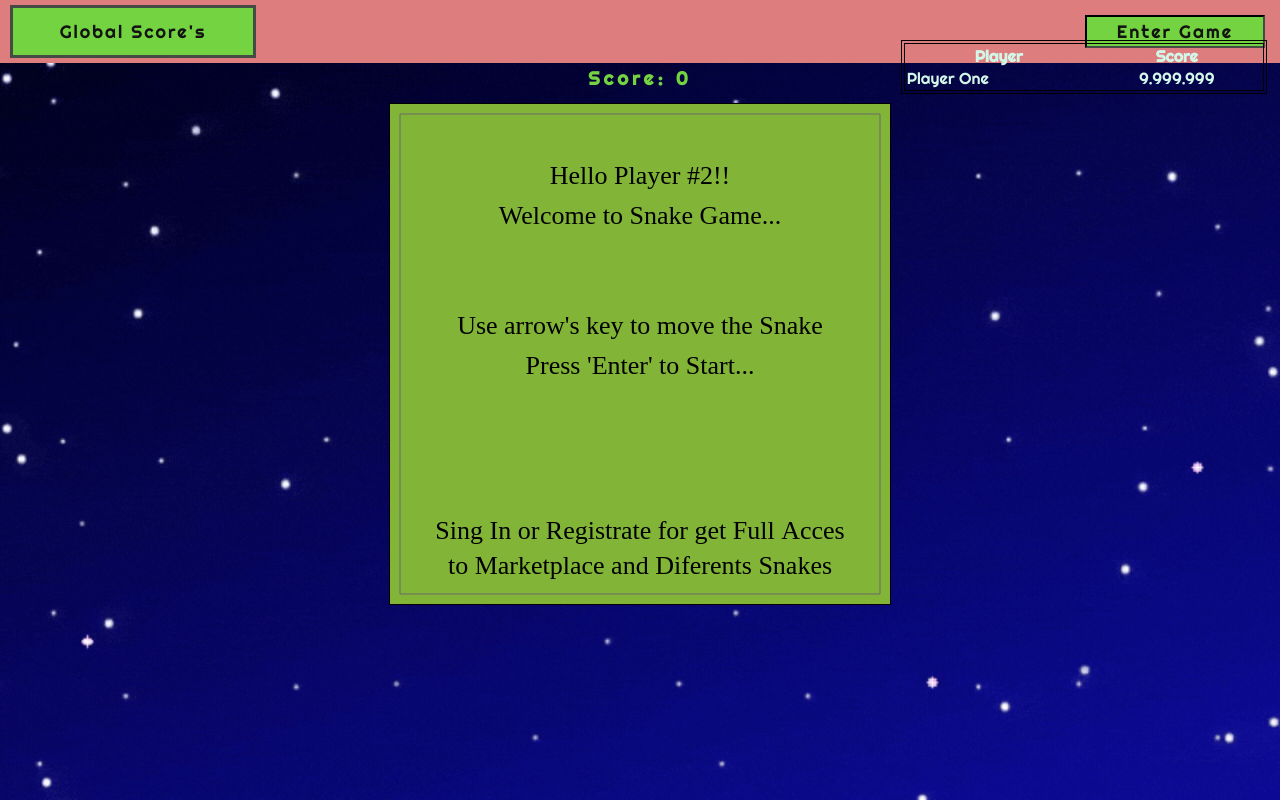
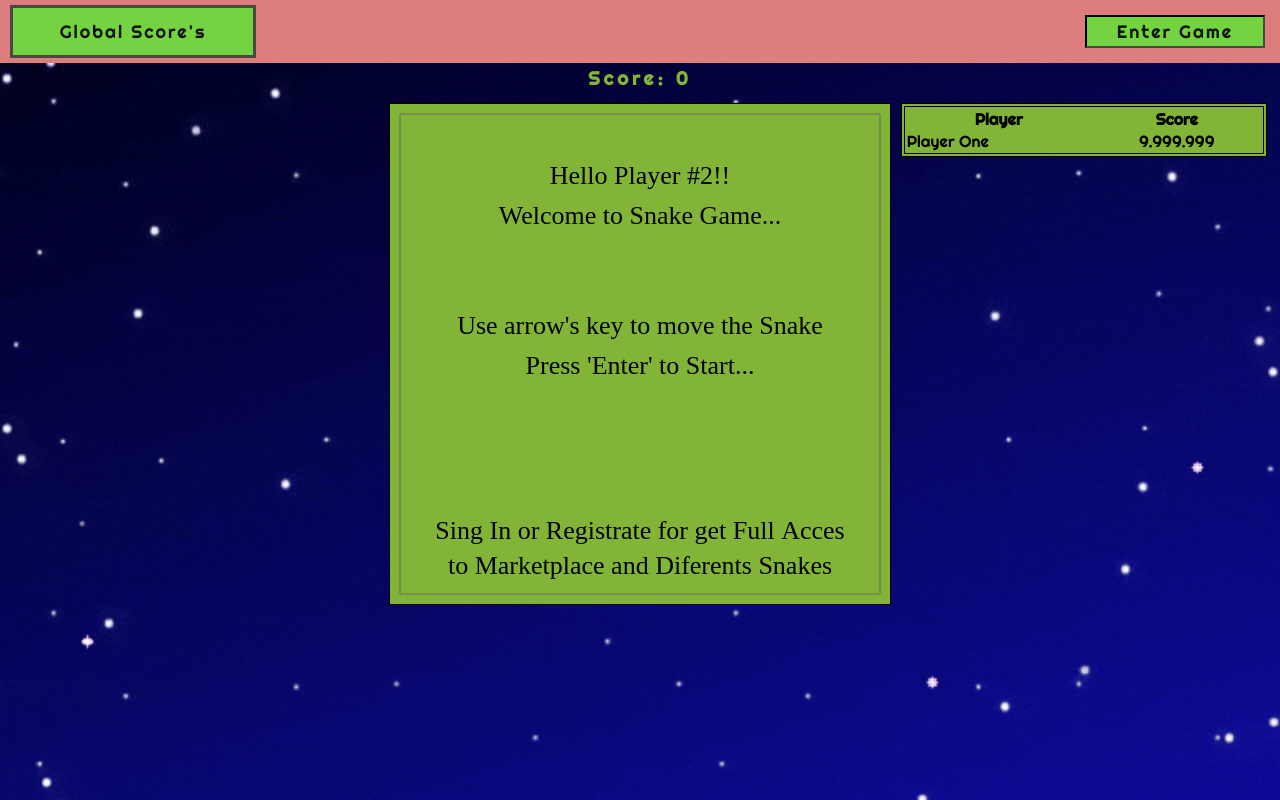
Before and after one commit to JulianFloresDev/ProyectSnakeByMySelf, a plain HTML site: page index.html in a window 1280 px wide. Both pictures are taken after a click on the link "Global Score's". Drawn offline with Linux system fonts and the light colour scheme.

Commit message:
Update style.css

```diff
--- a/CSS/style.css
+++ b/CSS/style.css
@@ -185,7 +185,7 @@ nav ul li {
 
 .score {
     margin-top: 4px;
-    color: #73D340;
+    color: #81B437;
     position: absolute;
     letter-spacing: 4px;
 
@@ -226,12 +226,13 @@ nav ul li {
     position: absolute;
     display: flex;
     flex-direction: column;
+
+    margin-top: 40px;
 }
 
 .canvasGame {
     position: flex;
     display: flex;
-    margin-top: 40px;
     border: 1px solid black;
 }
 
@@ -239,8 +240,12 @@ nav ul li {
     display: none;
     position: absolute;
     z-index: 40;
-    top: 40px;
+    background-color: #81B437;
+
+    margin-top: 103px;
+    top: 0px;
     right: 1%;
+
 
     border: 4px double #000;
     width: 28%;
@@ -260,7 +265,7 @@ nav ul li {
 table {
     /* border-collapse: collapse; */
     width: 100%;
-    color: #D2F7E9;
+    color: #000 ;
 }
 
 td th {
```
